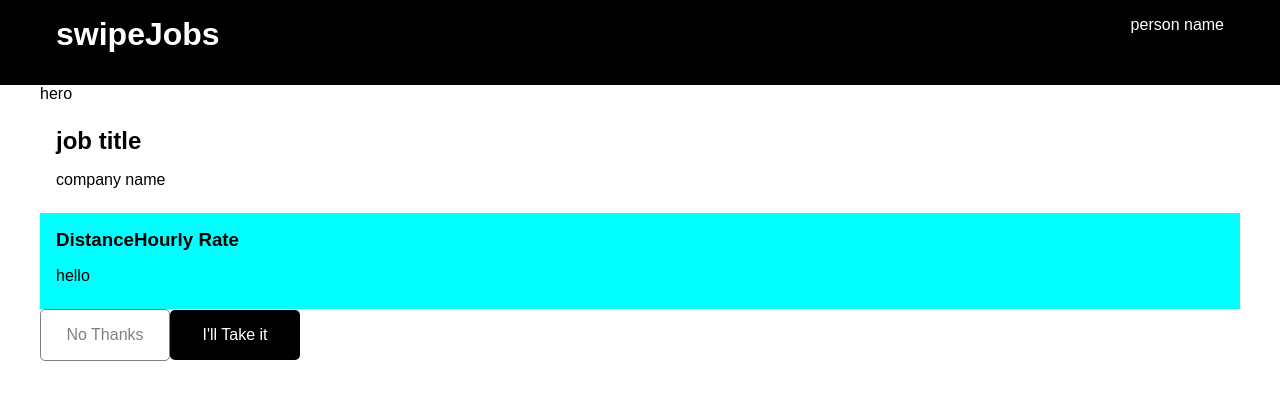
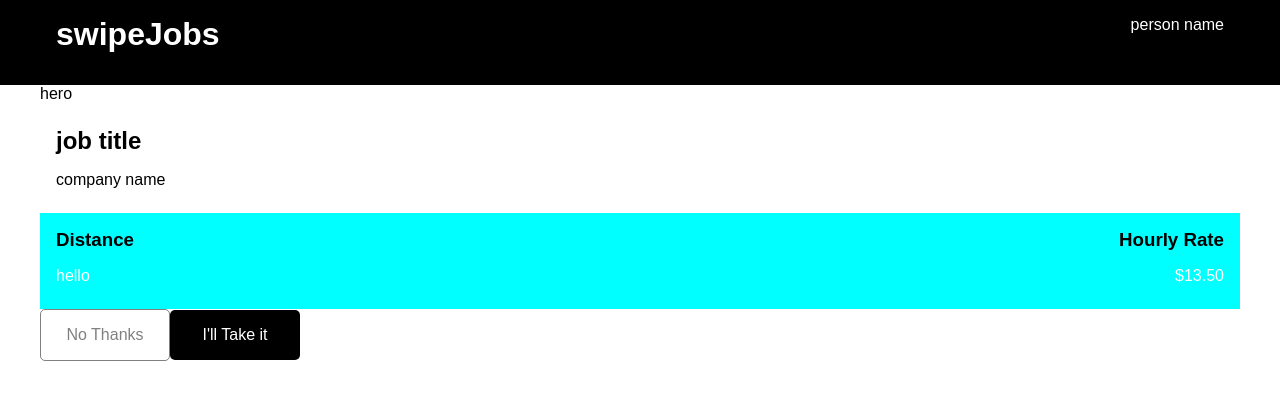
Before and after one commit to moiscraycray/swipeJobs, a React (Create React App) app: page / in a window 1280 px wide. Shown: the top 400 px of the page. Built offline with nearby package versions, Linux system fonts and the light colour scheme; no server answers.

Commit message:
Connect JobsDetail to redux store with connect, passing mapStateToProps and action creator. Add call to action creator, fetchUser, in useEffect.

```diff
--- /dev/null
+++ b/src/components/JobDetails/JobDetails.scss
@@ -0,0 +1,4 @@
+.buttons {
+  display: flex;
+  justify-content: space-around;
+}
--- a/src/components/JobDetails/index.js
+++ b/src/components/JobDetails/index.js
@@ -1,4 +1,6 @@
-import React from 'react';
+import React, { useEffect } from 'react';
+import { connect } from 'react-redux';
+import { fetchUser } from '../../actions';
 
 import Header from '../Header';
 import HeroImage from '../HeroImage';
@@ -6,7 +8,11 @@ import JobTitle from '../JobTitle';
 import Button from '../Button';
 import ColorBack from '../ColorBack';
 
-const JobDetails = ({ strings }) => {
+const JobDetails = ({ fetchUser, strings }) => {
+  useEffect(() => {
+    fetchUser();
+  }, [fetchUser]);
+
   return (
     <>
       <Header />
@@ -14,11 +20,14 @@ const JobDetails = ({ strings }) => {
         <HeroImage />
         <JobTitle />
         <ColorBack>
-            <div style={{ display: "flex" }}>
+          <div style={{ display: "flex", justifyContent: "space-between" }}>
             <h3>{strings.distance}</h3>
             <h3>{strings.hourlyRate}</h3>
           </div>
+          <div style={{ display: "flex", justifyContent: "space-between", color: "white" }}>
             <p>hello</p>
+            <p>$13.50</p>
+          </div>
         </ColorBack>
         <div className="buttons">
           <Button
@@ -34,4 +43,11 @@ const JobDetails = ({ strings }) => {
   )
 }
 
-export default JobDetails;
+const mapStateToProps = (state) => {
+  return { user: state.user };
+};
+
+export default connect(
+  mapStateToProps,
+  { fetchUser }
+)(JobDetails);
```
Lines whose indentation alone changed are shown as unchanged.
